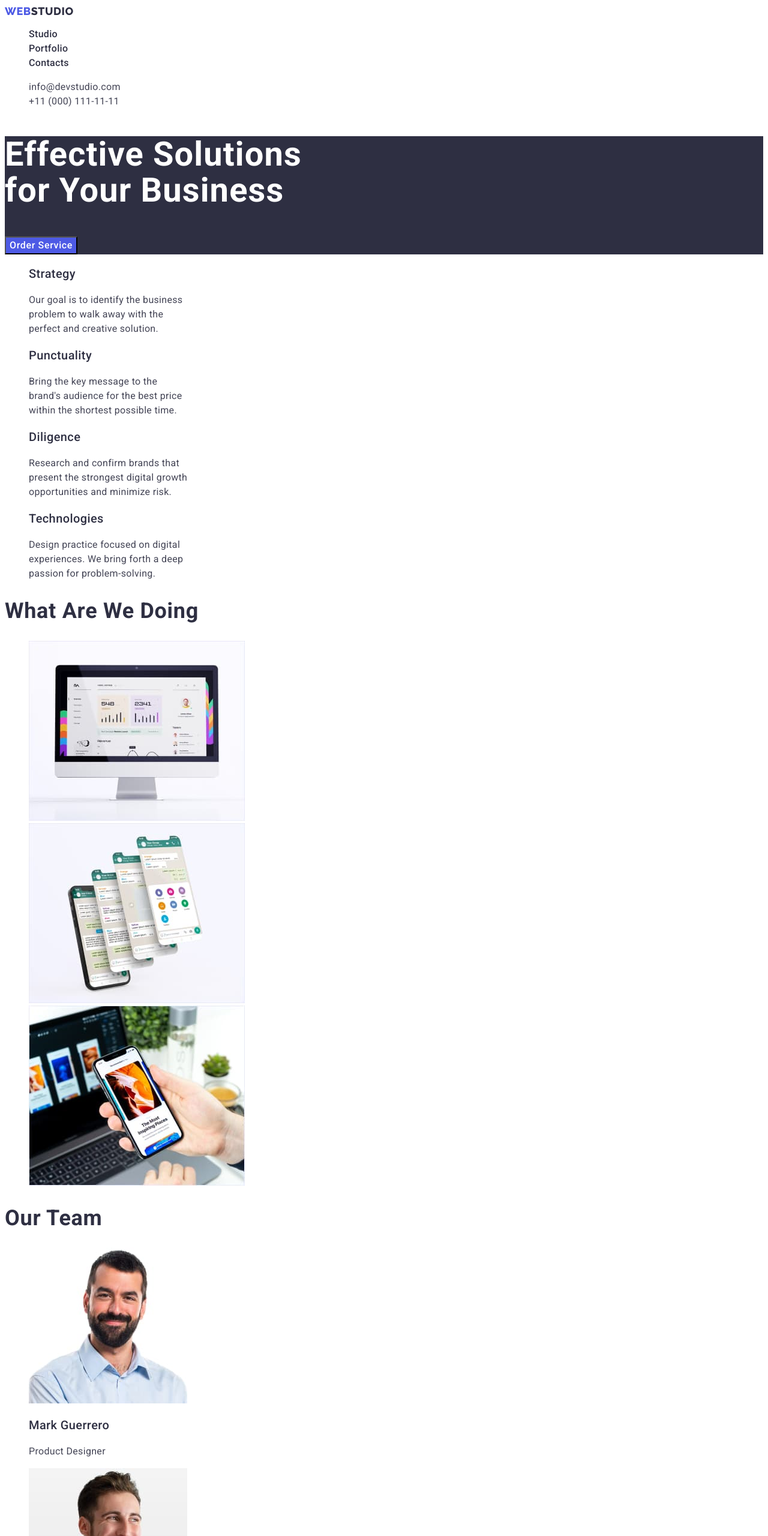
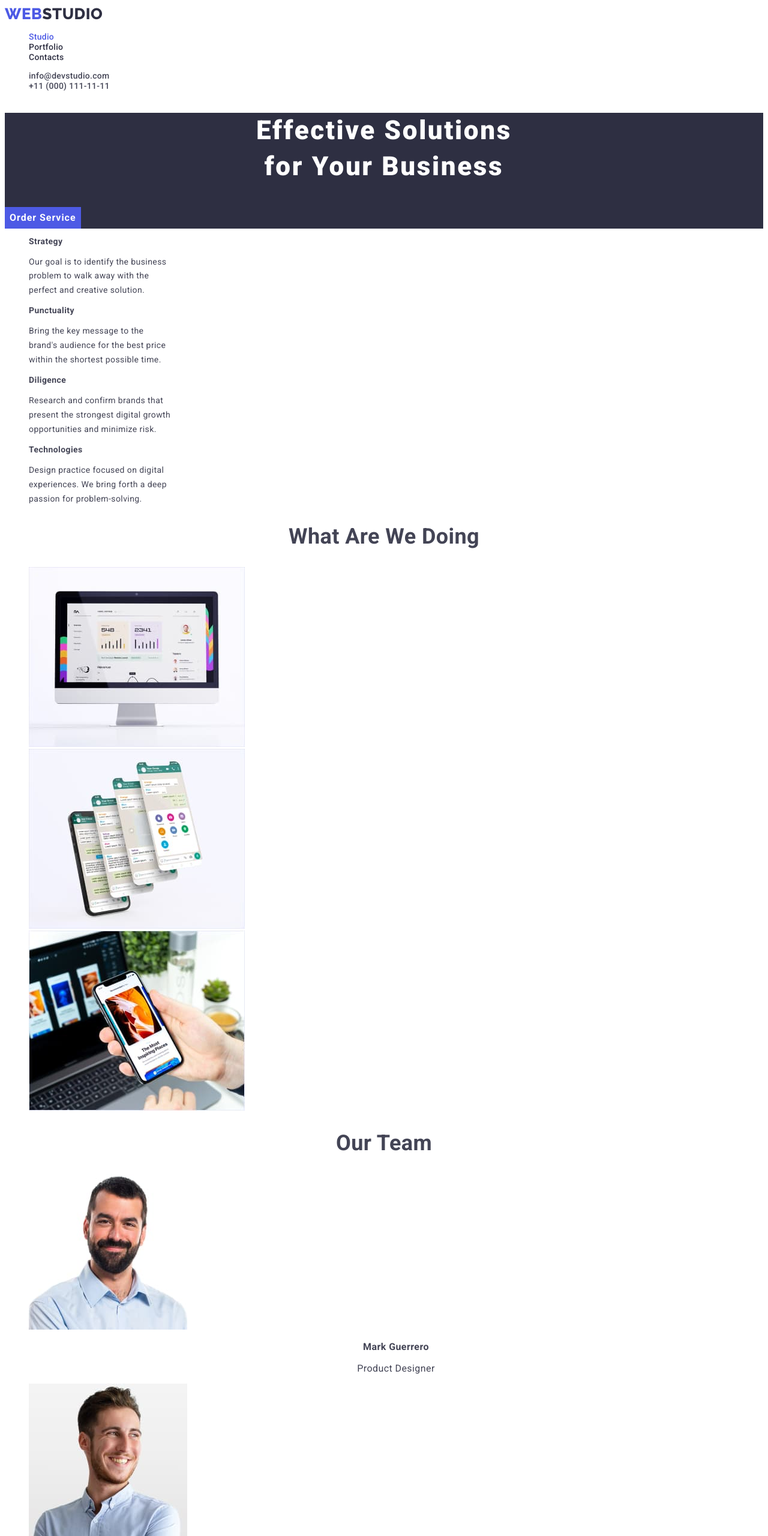
Before and after one commit to AlgieRalph/goit-markup-hw-02, a plain HTML site: page index.html in a window 1280 px wide. Shown: the top 2560 px of the page at 60% size. Drawn offline with Linux system fonts and the light colour scheme.

Commit message:
edited css

```diff
--- a/css/styles.css
+++ b/css/styles.css
@@ -14,9 +14,10 @@
 }
 
 body {
-  font-family: "Raleway", sans-serif;
   font-family: "Roboto", sans-serif;
-  background-color: var(--white);
+  color: var(--slate);
+  font-size: 14px;
+  letter-spacing: 0.03em;
 }
 
 /* General Styles */
@@ -25,82 +26,53 @@ body {
   list-style: none;
 }
 
-.page {
+.nav-menu .page {
   text-decoration: none;
-}
-
-.item {
-  text-decoration: none;
+  color: var(--navy-blue);
+  font-weight: 500;
+  font-size: 14px;
+  line-height: 1.14;
+  letter-spacing: 0.02em;
 }
 
 .project {
   text-decoration: none;
 }
 
-.title {
-  color: var(--navyblue, #2e2f42);
-  font-size: 20px;
-  font-style: normal;
-  font-weight: 500;
-  line-height: 1.5rem;
-  letter-spacing: 0.4px;
+.benefits .title {
+  color: var(--navyblue);
+  font-size: 14px;
+  font-weight: 700;
+  line-height: 1.14;
 }
 
-.description {
-  color: var(--slate, #434455);
-  font-size: 16px;
-  font-style: normal;
-  font-weight: 400;
-  line-height: 1.5rem;
-  letter-spacing: 0.32px;
+.benefits .description {
+  color: var(--slate);
+  line-height: 1.71;
 }
 
 .section-title {
-  color: var(--navyblue, #2e2f42);
+  color: var(--navyblue);
+  text-align: center;
   font-size: 36px;
-  font-style: normal;
   font-weight: 700;
-  line-height: 40px;
-  letter-spacing: 0.72px;
-  text-transform: capitalize;
+  line-height: 1.17;
 }
 
-.primary {
-  color: var(--white, #fff);
-  font-family: inherit;
-  font-size: 16px;
-  font-style: normal;
-  font-weight: 500;
-  line-height: 24px;
-  letter-spacing: 0.64px;
-  cursor: pointer;
+.bg-team {
+  background-color: var(--cloud);
 }
 
-.name {
-  color: var(--navyblue, #2e2f42);
-  font-size: 20px;
-  font-style: normal;
-  font-weight: 500;
-  line-height: 24px;
-  letter-spacing: 0.4px;
+.team .name,
+.team .position {
+  color: var(--navyblue);
+  font-size: 16px;
+  line-height: 1.2;
+  text-align: center;
 }
 
-.type {
-  color: var(--slate, #434455);
-  font-size: 16px;
-  font-style: normal;
-  font-weight: 400;
-  line-height: 24px;
-  letter-spacing: 0.32px;
-}
-
-.position {
-  color: var(--slate, #434455);
-  font-size: 16px;
-  font-style: normal;
-  font-weight: 400;
-  line-height: 24px;
-  letter-spacing: 0.32px;
+.team .position {
+  color: var(--slate);
 }
 
 /* End of General Styles */
@@ -109,34 +81,29 @@ body {
 
 /* Header */
 
-.page-header {
-  background: var(--white, #fff);
-}
-
 .logo-link {
+  font-size: 0;
   text-decoration: none;
 }
 
-.logo {
-  color: var(--iris, #4d5ae5);
-  font-family: Raleway;
-  font-size: 18px;
-  font-style: normal;
+.logo-link > span {
+  font-size: 26px;
+}
+
+.logo,
+.studio {
+  display: inline-block;
+  color: var(--iris);
+  font-family: "Raleway", sans-serif;
   font-weight: 800;
-  line-height: 21px;
+  line-height: 1.2;
   letter-spacing: 0.54px;
   text-transform: uppercase;
 }
 
 .studio {
   color: var(--navyblue, #2e2f42);
-  font-family: Raleway;
-  font-size: 18px;
-  font-style: normal;
-  font-weight: 800;
-  line-height: 21px;
-  letter-spacing: 0.54px;
-  text-transform: uppercase;
+  font-weight: 700;
 }
 
 .page {
@@ -148,105 +115,96 @@ body {
   letter-spacing: 0.32px;
 }
 
-.page:hover,
-.page:focus {
-  color: var(--ocean, #404bbf);
-}
-.page:active {
-  color: var(--ocean, #404bbf);
+.nav-menu .page:hover,
+.nav-menu .page:focus,
+.nav-menu .page.current,
+.contacts-menu .item:hover,
+.contacts-menu .item:focus {
+  color: var(--iris);
 }
 
-.item {
-  color: var(--slate, #434455);
-  font-size: 16px;
-  font-style: normal;
-  font-weight: 400;
-  line-height: 24px;
-  letter-spacing: 0.32px;
+.contacts-menu .item {
+  color: var(--slate);
+  font-size: 14px;
+  text-decoration: none;
+  font-weight: 500;
+  line-height: 1.14;
+  letter-spacing: 0.02em;
 }
 
-.item:hover,
-.item:focus {
-  color: var(--ocean, #404bbf);
-}
-
-.item:active {
-  color: var(--ocean, #404bbf);
+.bg-hero {
+  background: var(--navy-blue);
 }
 
 /* Section 1 */
 
-.hero {
-  background: var(--navyblue, #2e2f42);
+.hero-title {
+  color: var(--white);
+  text-align: center;
+  font-size: 44px;
+  font-weight: 900;
+  line-height: 1.36;
+  letter-spacing: 0.06em;
 }
 
-.hero-title {
-  color: var(--white, #fff);
-  font-size: 56px;
-  font-style: normal;
-  font-weight: 700;
-  line-height: 60px;
-  letter-spacing: 1.12px;
+.button {
+  border-color: transparent;
+  font-family: inherit;
+  letter-spacing: 0.03em;
+  cursor: pointer;
 }
 
-.primary {
-  background: var(--iris, #4d5ae5);
+.button.primary {
+  color: white;
+  background: var(--iris);
+  font-size: 16px;
+  font-weight: 700;
+  line-height: 1.87;
+  letter-spacing: 0.06em;
 }
 
-.primary:hover,
-.primary:focus {
-  background: var(--ocean, #404bbf);
+.button.primary:hover,
+.button.primary:focus {
+  background: var(--ocean);
 }
 
 /* Footer */
 
-.bg-footer {
-  background: var(--navyblue, #2e2f42);
+.page-footer.bg-footer {
+  background: var(--navy-blue);
 }
 
-.studio-2 {
-  color: var(--cloud, #f4f4fd);
-  font-family: Raleway;
-  font-size: 18px;
-  font-style: normal;
-  font-weight: 800;
-  line-height: 21px;
-  letter-spacing: 0.54px;
-  text-transform: uppercase;
+.page-footer.bg-footer .studio-2 {
+  color: var(--cloud);
 }
 
 .footer-description {
-  color: var(--cloud, #f4f4fd);
-  font-size: 16px;
-  font-style: normal;
-  font-weight: 400;
-  line-height: 24px;
-  letter-spacing: 0.32px;
+  color: var(--cloud);
 }
 
 /* Portfolio */
 
 /* Buttons */
 
-.filter {
-  color: var(--iris, #4d5ae5);
-  font-family: "Roboto", sans-serif;
+.button.filter {
+  color: var(--iris);
+  background-color: #f5f5fa;
   font-size: 16px;
-  font-style: normal;
   font-weight: 500;
-  line-height: 24px;
-  letter-spacing: 0.64px;
-  cursor: pointer;
+  line-height: 1.62;
 }
 
-.filter {
-  border-radius: 4px;
-  border: 1px solid var(--cornflower, #e7e9fc);
-  background: var(--cloud, #f4f4fd);
+.button.filter:hover,
+.button.filter:focus,
+.button.filter.current {
+  background: var(--ocean);
+  color: var(--cloud);
 }
 
-.filter:hover,
-.filter:focus {
-  background: var(--ocean, #404bbf);
-  color: var(--white, #fff);
+.project .name {
+  color: var(--navy-blue);
+  font-size: 18px;
+  font-weight: 700;
+  line-height: 2;
+  letter-spacing: 0.06em;
 }
```
